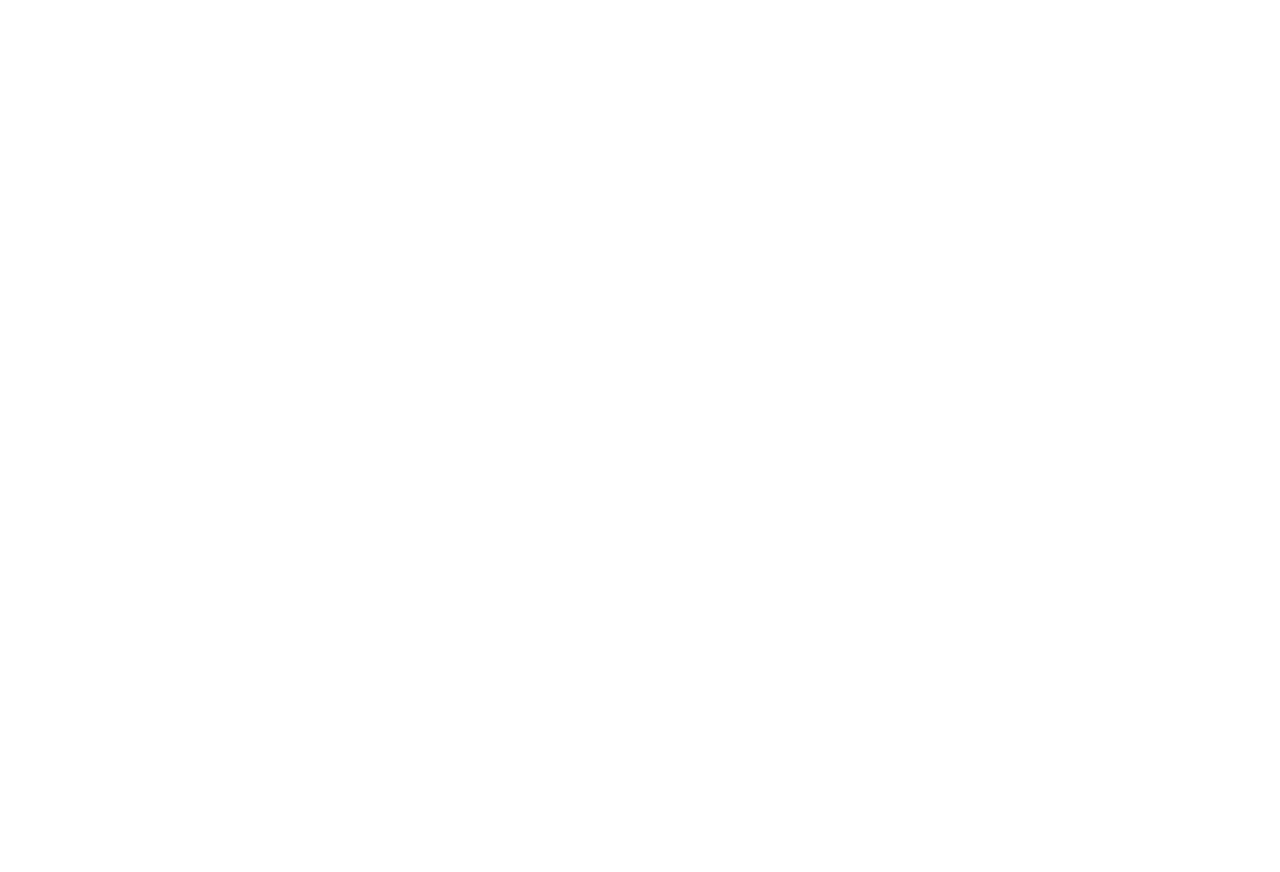
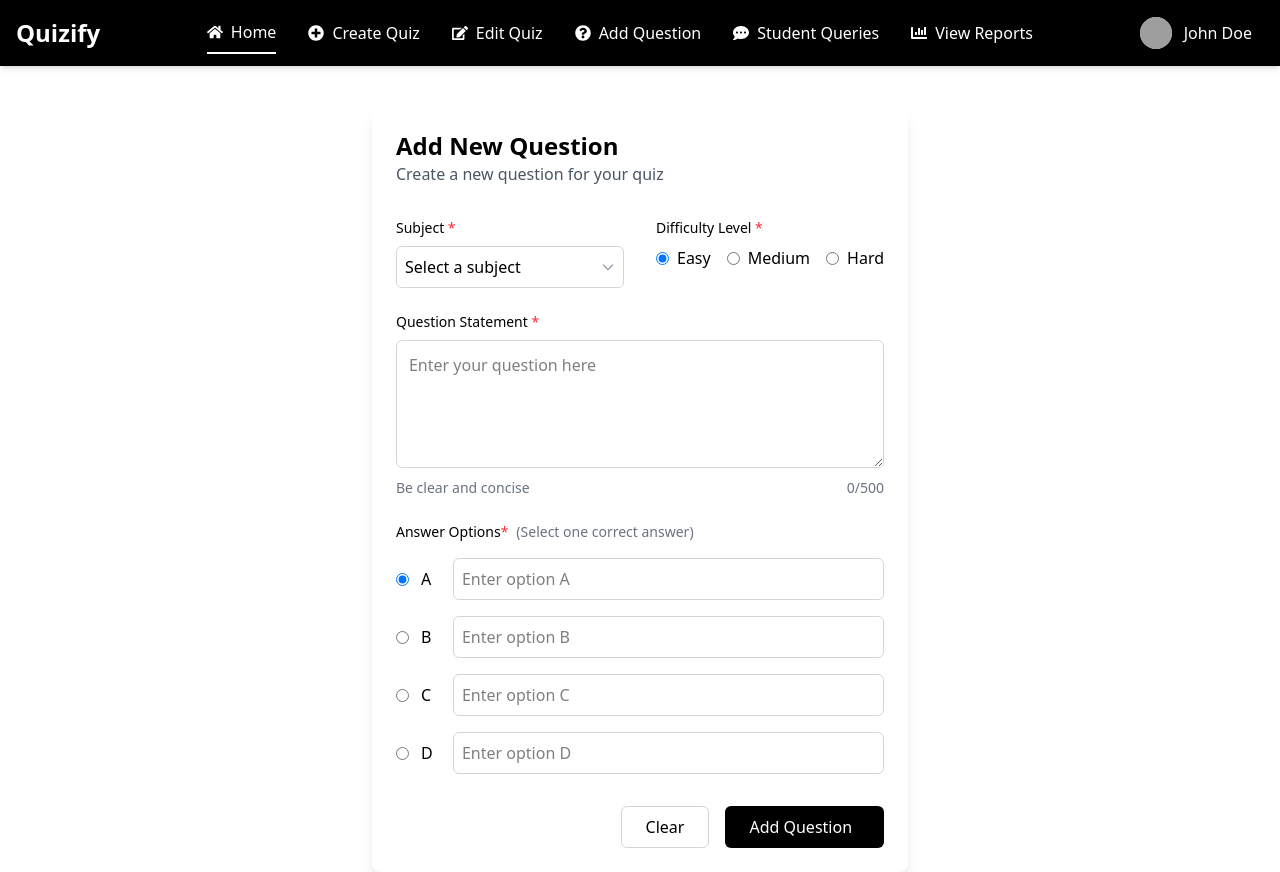
Before and after one commit to SDATEAM4/Quizify, a React (Vite) app in the folder frontend/: page /teacher/addQuestion in a window 1280 px wide. Before the commit this address had no page. Before the commit the page ends 800 px from the top, so only its background shows below. Built offline with nearby package versions, Linux system fonts and the light colour scheme; grey boxes are pictures that could not be loaded.

Commit message:
[FRONTEND] [TEACHER] added teacher add new question page (#14)

```diff
--- a/frontend/src/App.jsx
+++ b/frontend/src/App.jsx
@@ -8,6 +8,7 @@
 import ManageUserComponent from './pages/manageUser';
 import ViewReportsAdmin from './pages/adminViewReports';
 import TeacherReports from './pages/teacherViewReports';
+import AddNewQuestion from './pages/teacherAddNewQuestion';
 function App() {
   return (
     <Routes>
@@ -19,6 +20,7 @@
   <Route path='/admin/manageUser' element={<ManageUserComponent/>}/>
   <Route path='/admin/viewReports' element={<ViewReportsAdmin/>}/>
   <Route path='/teacher/viewReports' element={<TeacherReports/>}/>
+  <Route path='/teacher/addQuestion' element={<AddNewQuestion/>}/>
     </Routes>
   );
 }
--- /dev/null
+++ b/frontend/src/pages/teacherAddNewQuestion.jsx
@@ -0,0 +1,197 @@
+import { useState } from "react";
+import { ArrowLeft } from "lucide-react";
+import { TeacherNavbar } from "../components/teacherNavbar";
+
+export default function AddNewQuestion() {
+  const [questionText, setQuestionText] = useState("");
+  const [options, setOptions] = useState({
+    A: "",
+    B: "",
+    C: "",
+    D: ""
+  });
+  const [correctAnswer, setCorrectAnswer] = useState("A");
+  const [difficulty, setDifficulty] = useState("Easy");
+  const [subject, setSubject] = useState("");
+
+  const handleOptionChange = (option, value) => {
+    setOptions({ ...options, [option]: value });
+  };
+
+  const handleClear = () => {
+    // Reset all form fields
+    setQuestionText("");
+    setOptions({
+      A: "",
+      B: "",
+      C: "",
+      D: ""
+    });
+    setCorrectAnswer("A");
+    setDifficulty("Easy");
+    setSubject(""); // Reset subject dropdown
+  };
+
+  const handleSubmit = (e) => {
+    e.preventDefault();
+    // Handle form submission
+    console.log({
+      subject,
+      questionText,
+      options,
+      correctAnswer,
+      difficulty
+    });
+  };
+
+  return (
+    <div className="min-w-screen max-h-screen">
+      <TeacherNavbar/>
+
+      <div className="min-w-screen flex flex-col items-center justify-centre pt-10">
+      <div className="p-6 bg-white shadow-lg rounded-lg min-w-1/3">
+
+
+        <div className="mb-8">
+          <h1 className="text-2xl font-bold">Add New Question</h1>
+          <p className="text-gray-600">Create a new question for your quiz</p>
+        </div>
+
+        <form onSubmit={handleSubmit}>
+          <div className="grid grid-cols-1 md:grid-cols-2 gap-8 mb-6">
+            <div>
+              <label className="block mb-2 text-sm font-medium">
+                Subject <span className="text-red-500">*</span>
+              </label>
+              <div className="relative">
+                <select
+                  className="w-full p-2 border border-gray-300 rounded-md appearance-none bg-white pr-10"
+                  required
+                  value={subject}
+                  onChange={(e) => setSubject(e.target.value)}
+                >
+                  <option value="">Select a subject</option>
+                  <option value="math">Mathematics</option>
+                  <option value="science">Science</option>
+                  <option value="history">History</option>
+                  <option value="english">English</option>
+                </select>
+                <div className="absolute inset-y-0 right-0 flex items-center px-2 pointer-events-none">
+                  <svg className="w-4 h-4 text-gray-400" fill="none" stroke="currentColor" viewBox="0 0 24 24" xmlns="http://www.w3.org/2000/svg">
+                    <path strokeLinecap="round" strokeLinejoin="round" strokeWidth="2" d="M19 9l-7 7-7-7"></path>
+                  </svg>
+                </div>
+              </div>
+            </div>
+
+            <div>
+              <label className="block mb-2 text-sm font-medium">
+                Difficulty Level <span className="text-red-500">*</span>
+              </label>
+              <div className="flex gap-4">
+                <label className="flex items-center">
+                  <input
+                    type="radio"
+                    name="difficulty"
+                    value="Easy"
+                    checked={difficulty === "Easy"}
+                    onChange={() => setDifficulty("Easy")}
+                    className="mr-2"
+                  />
+                  <span>Easy</span>
+                </label>
+                <label className="flex items-center">
+                  <input
+                    type="radio"
+                    name="difficulty"
+                    value="Medium"
+                    checked={difficulty === "Medium"}
+                    onChange={() => setDifficulty("Medium")}
+                    className="mr-2"
+                  />
+                  <span>Medium</span>
+                </label>
+                <label className="flex items-center">
+                  <input
+                    type="radio"
+                    name="difficulty"
+                    value="Hard"
+                    checked={difficulty === "Hard"}
+                    onChange={() => setDifficulty("Hard")}
+                    className="mr-2"
+                  />
+                  <span>Hard</span>
+                </label>
+              </div>
+            </div>
+          </div>
+
+          <div className="mb-6">
+            <label className="block mb-2 text-sm font-medium">
+              Question Statement <span className="text-red-500">*</span>
+            </label>
+            <textarea
+              value={questionText}
+              onChange={(e) => setQuestionText(e.target.value)}
+              placeholder="Enter your question here"
+              className="w-full p-3 border border-gray-300 rounded-md min-h-32"
+              maxLength={500}
+              required
+            ></textarea>
+            <div className="flex justify-between mt-1">
+              <span className="text-sm text-gray-500">Be clear and concise</span>
+              <span className="text-sm text-gray-500">{questionText.length}/500</span>
+            </div>
+          </div>
+
+          <div className="mb-8">
+            <label className="flex items-center mb-4 text-sm font-medium">
+              Answer Options <span className="text-red-500">*</span>
+              <span className="text-gray-500 ml-2">(Select one correct answer)</span>
+            </label>
+
+            <div className="space-y-4">
+              {["A", "B", "C", "D"].map((option) => (
+                <div key={option} className="flex items-center">
+                  <input
+                    type="radio"
+                    name="correctAnswer"
+                    checked={correctAnswer === option}
+                    onChange={() => setCorrectAnswer(option)}
+                    className="mr-3"
+                  />
+                  <span className="w-8">{option}</span>
+                  <input
+                    type="text"
+                    value={options[option]}
+                    onChange={(e) => handleOptionChange(option, e.target.value)}
+                    placeholder={`Enter option ${option}`}
+                    className="flex-1 p-2 border border-gray-300 rounded-md"
+                    required
+                  />
+                </div>
+              ))}
+            </div>
+          </div>
+
+          <div className="flex justify-end gap-4">
+            <button
+              type="button"
+              className="px-6 py-2 border border-gray-300 rounded-md"
+              onClick={handleClear}
+            >
+              Clear
+            </button>
+            <button
+              type="submit"
+              className="px-6 py-2 bg-black text-white rounded-md flex items-center"
+            >
+              <span className="mr-2">Add Question</span>
+            </button>
+          </div>
+        </form>
+      </div>
+      </div>
+    </div>
+  );
+}
```
